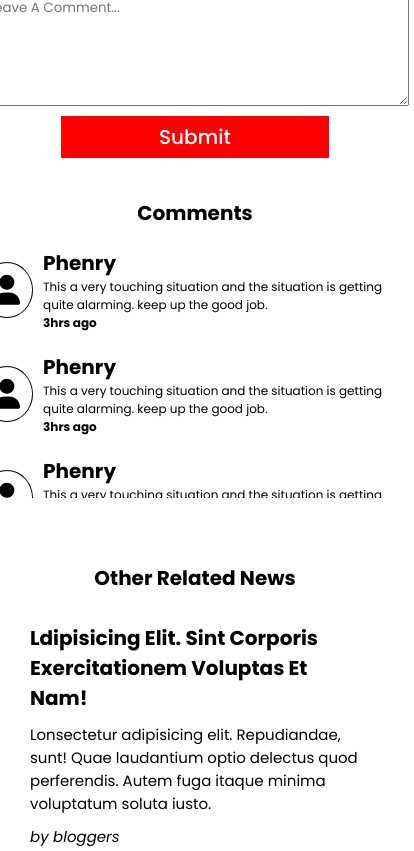
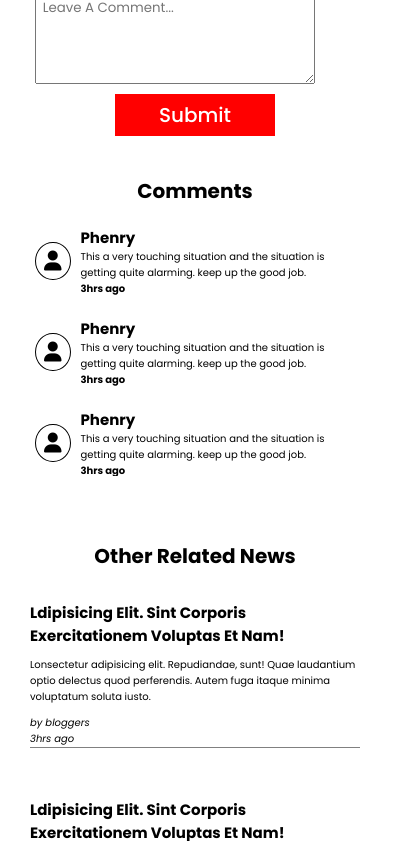
Before and after one commit to Oluwaferanmijohn/gblink-blog, a plain HTML site: page content.html in a window 390 px wide. Shown: the part 1485-2336 px from the top of the page, 414 px wide, since content can reach past the window. Drawn offline with Linux system fonts and the light colour scheme.

Commit message:
new changes

```diff
--- a/content.css
+++ b/content.css
@@ -309,6 +309,7 @@
         display: flex;
         flex-direction: column;
         gap: 1em;
+        border-bottom: 1px solid grey;
     }
     /* other news  */
     /* media quary */
@@ -317,6 +318,30 @@
         .comments-section {
             display: flex;
             flex-direction: column;
+        }
+        textarea {
+            width: 21em;
+            height: 7em;
+        }
+        .people-comment div i {
+            font-size: 2em;
+            border: 1px rgb(0, 0, 0) solid;
+            border-radius: 50%;
+            padding: 0.4em;
+            -webkit-border-radius: 50%;
+            -moz-border-radius: 50%;
+            -ms-border-radius: 50%;
+            -o-border-radius: 50%;
+        }
+        .people-comment-container div h3,
+        .other-news-text h2 {
+            font-size: 1.5em;
+            text-transform: capitalize;
+        }
+        .people-comment-container div p,
+        .other-news-text p,
+        .other-news-text div p {
+            font-size: 1.0em !important;
         }
         .major-img {
             width: 30em;
```
